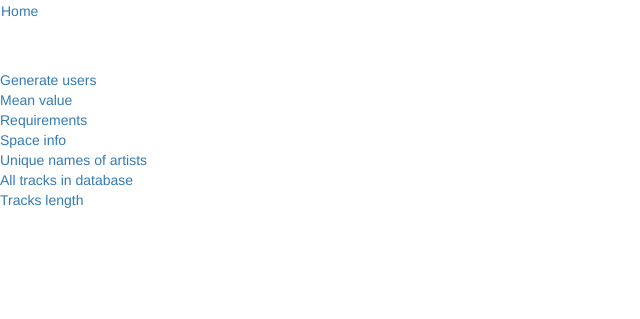
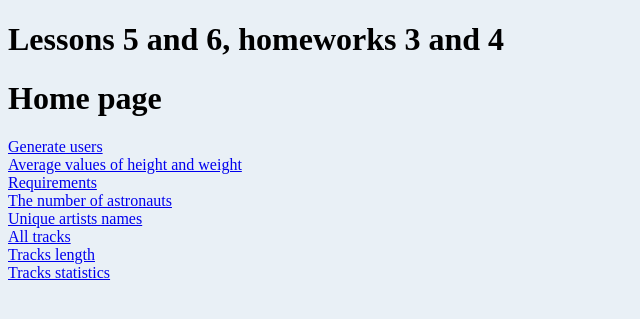
Before and after one commit to Murat745/lesson_4_hw_3_flask, a Flask app: page / in a window 1280 px wide. Shown: the top 319 px of the page, without its empty margins (0-640 px from the left). Run offline with Flask 2, Linux system fonts and the light colour scheme; some libraries are stand-ins or nearby versions.

Commit message:
All files changed

```diff
--- a/flaskr/__init__.py
+++ b/flaskr/__init__.py
@@ -1,11 +1,9 @@
 import os
 from flask import Flask
-from flask_bootstrap import Bootstrap
 
 
 def create_app(test_config=None):
     app = Flask(__name__, instance_relative_config=True)
-    Bootstrap(app)
     app.config.from_mapping(
         SECRET_KEY='dev',
         DATABASE=os.path.join(app.instance_path, 'flaskr.sqlite'),
--- a/flaskr/hw_app.py
+++ b/flaskr/hw_app.py
@@ -5,6 +5,7 @@ import requests
 
 
 bp = Blueprint('hw_app', __name__)
+fake = Faker()
 
 
 @bp.route("/")
@@ -14,14 +15,13 @@ def learning_flask():
 
 @bp.route("/requirements/")
 def requirements():
-    with open("../requirements.txt") as reqs:
+    with open("flaskr/requirements.txt") as reqs:
         req_s = reqs.read()
         return render_template("requirements.html", text=req_s.split('\n')[:-1])
 
 
 @bp.route("/generate-users/")
 def user_dict():
-    fake = Faker()
     users = {}
     quantity = 100
     args = request.args
@@ -32,12 +32,15 @@ def user_dict():
         first_name = full_name.split()[0]
         last_name = full_name.lower().split()[1]
         users[first_name] = f"{last_name}@mail.com"
-    return users
+        emails = f"{last_name}@mail.com"
+    return render_template("generate_users.html", list_users=users, name=f"{fake.name().split()[0]}",
+                           email=emails
+                           )
 
 
 @bp.route("/mean/")
 def average():
-    data = pd.read_csv("../hw.csv")
+    data = pd.read_csv("flaskr/hw.csv")
     data.columns = ["Index", "Height(Inches)", "Weight(Pounds)"]
     avr_height_cm = data.mean()[1] * 2.54
     avr_weight_kg = data.mean()[2] * 0.4536
--- a/flaskr/templates/base.html
+++ b/flaskr/templates/base.html
@@ -1,12 +1,16 @@
-{% extends "bootstrap/base.html" %}
-{% block title %}Flask learning{% endblock %}
+<!DOCTYPE html>
+<html lang="en">
 
-{% block navbar %}
-<nav class="navbar ">
-    <a class="navbar-link" href="/">Home</a>
-</nav>
-{% endblock %}
+<head>
+    <meta charset="UTF-8">
+    <title>{% block title %}{% endblock %}</title>
+    <link rel="stylesheet" href="{{ url_for('static', filename='style.css')}}"/>
+</head>
 
-{% block content %}
-  <h1>Ivan Muratov</h1>
-{% endblock %}
+<body>
+<h1>Lessons 5 and 6, homeworks 3 and 4</h1>
+<header> {% block header %}{% endblock %} </header>
+{% block content %}{% endblock %}
+</body>
+
+</html>
--- a/flaskr/templates/generate_users.html
+++ b/flaskr/templates/generate_users.html
@@ -9,9 +9,10 @@
 {% for name in list_users %}
       <li>
           {{name}}
+          {{email}}
       </li>
 {% endfor %}
 </ol>
 
-<a href="{{ url_for('main.root_page')}}">Root page</a>
+<a href="{{ url_for('hw_app.learning_flask')}}">Home page</a>
 {% endblock %}
--- a/flaskr/templates/mean.html
+++ b/flaskr/templates/mean.html
@@ -8,5 +8,5 @@
 <p>Average height in cm: {{mhc}}</p>
 <p>Average weight in kg: {{mwk}}</p>
 
-<a href="{{ url_for('main.root_page')}}">Root page</a>
+<a href="{{ url_for('hw_app.learning_flask')}}">Home page</a>
 {% endblock %}
--- a/flaskr/templates/names.html
+++ b/flaskr/templates/names.html
@@ -11,5 +11,5 @@
 <p>{{name[0]}}</p>
 {% endfor %}
 
-<a href="{{ url_for('main.root_page')}}">Root page</a>
+<a href="{{ url_for('hw_app.learning_flask')}}">Home page</a>
 {% endblock %}
--- a/flaskr/templates/requirements.html
+++ b/flaskr/templates/requirements.html
@@ -13,5 +13,5 @@
     {% endfor %}
 </ol>
 
-<a href="{{ url_for('main.root_page')}}">Root page</a>
+<a href="{{ url_for('hw_app.learning_flask')}}">Home page</a>
 {% endblock %}
--- a/flaskr/templates/root_page.html
+++ b/flaskr/templates/root_page.html
@@ -1,15 +1,16 @@
 {% extends 'base.html' %}
 
 {% block header %}
-<h1>Root page</h1>
+<h1>Home page</h1>
 {% endblock %}
 
 {% block content %}
-<a href="{{ url_for('main.generate_users')}}">Generate users</a><br>
-<a href="{{ url_for('main.mean')}}">Mean value</a><br>
-<a href="{{ url_for('main.requirements')}}">Requirements</a><br>
-<a href="{{ url_for('main.space')}}">Space info</a><br>
-<a href="{{ url_for('tracks.names')}}">Unique names of artists</a><br>
-<a href="{{ url_for('tracks.tracks_genre')}}">All tracks in database</a><br>
+<a href="{{ url_for('hw_app.user_dict')}}">Generate users</a><br>
+<a href="{{ url_for('hw_app.average')}}">Average values of height and weight</a><br>
+<a href="{{ url_for('hw_app.requirements')}}">Requirements</a><br>
+<a href="{{ url_for('hw_app.cosmonauts')}}">The number of astronauts</a><br>
+<a href="{{ url_for('tracks.names')}}">Unique artists names</a><br>
+<a href="{{ url_for('tracks.tracks_genre')}}">All tracks</a><br>
 <a href="{{ url_for('tracks.tracks_sec')}}">Tracks length</a><br>
+<a href="{{ url_for('tracks.tracks_sec_statistics')}}">Tracks statistics</a>
 {% endblock %}
--- a/flaskr/templates/space.html
+++ b/flaskr/templates/space.html
@@ -1,7 +1,7 @@
 {% extends 'base.html' %}
 
 {% block header %}
-<h1>{% block title %}Space{% endblock %}</h1>
+<h1>{% block title %}The number of astronauts{% endblock %}</h1>
 {% endblock %}
 
 {% block content %}
@@ -15,5 +15,5 @@
 {% endfor %}
 </ol>
 
-<a href="{{ url_for('main.root_page')}}">Root page</a>
+<a href="{{ url_for('hw_app.learning_flask')}}">Home page</a>
 {% endblock %}
--- a/flaskr/templates/tracks_genre.html
+++ b/flaskr/templates/tracks_genre.html
@@ -15,5 +15,5 @@
 <p>{{title[0]}}</p>
 {% endfor %}
 
-<a href="{{ url_for('main.root_page')}}">Root page</a>
+<a href="{{ url_for('hw_app.learning_flask')}}">Home page</a>
 {% endblock %}
--- a/flaskr/templates/tracks_len.html
+++ b/flaskr/templates/tracks_len.html
@@ -12,5 +12,5 @@
     {% endfor %}
 </p>
 
-<a href="{{ url_for('main.root_page')}}">Root page</a>
+<a href="{{ url_for('hw_app.learning_flask')}}">Home page</a>
 {% endblock %}
--- a/flaskr/templates/tracks_statistics.html
+++ b/flaskr/templates/tracks_statistics.html
@@ -12,7 +12,6 @@
     <p>The sum of tracks length:</p>
     {{ val[1] }} sec
 {% endfor %}
-</p>
 
-<a href="{{ url_for('main.root_page')}}">Root page</a>
+<a href="{{ url_for('hw_app.learning_flask')}}">Home page</a>
 {% endblock %}
```
Also changed, not shown: flaskr/tracks.py (+4 -4 lines), flaskr/hw.csv (renamed from hw.csv), flaskr/requirements.txt (renamed from requirements.txt).
